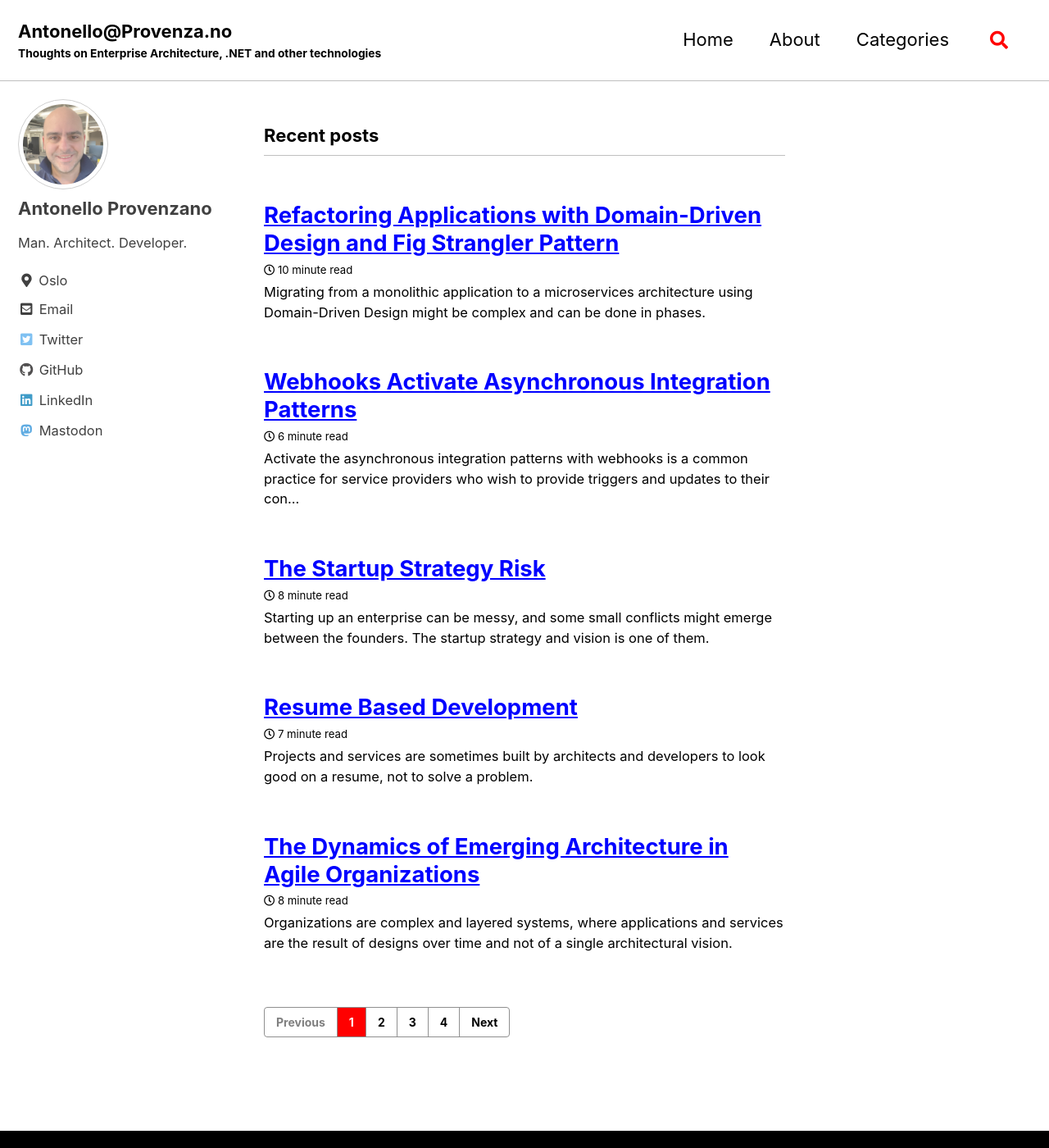
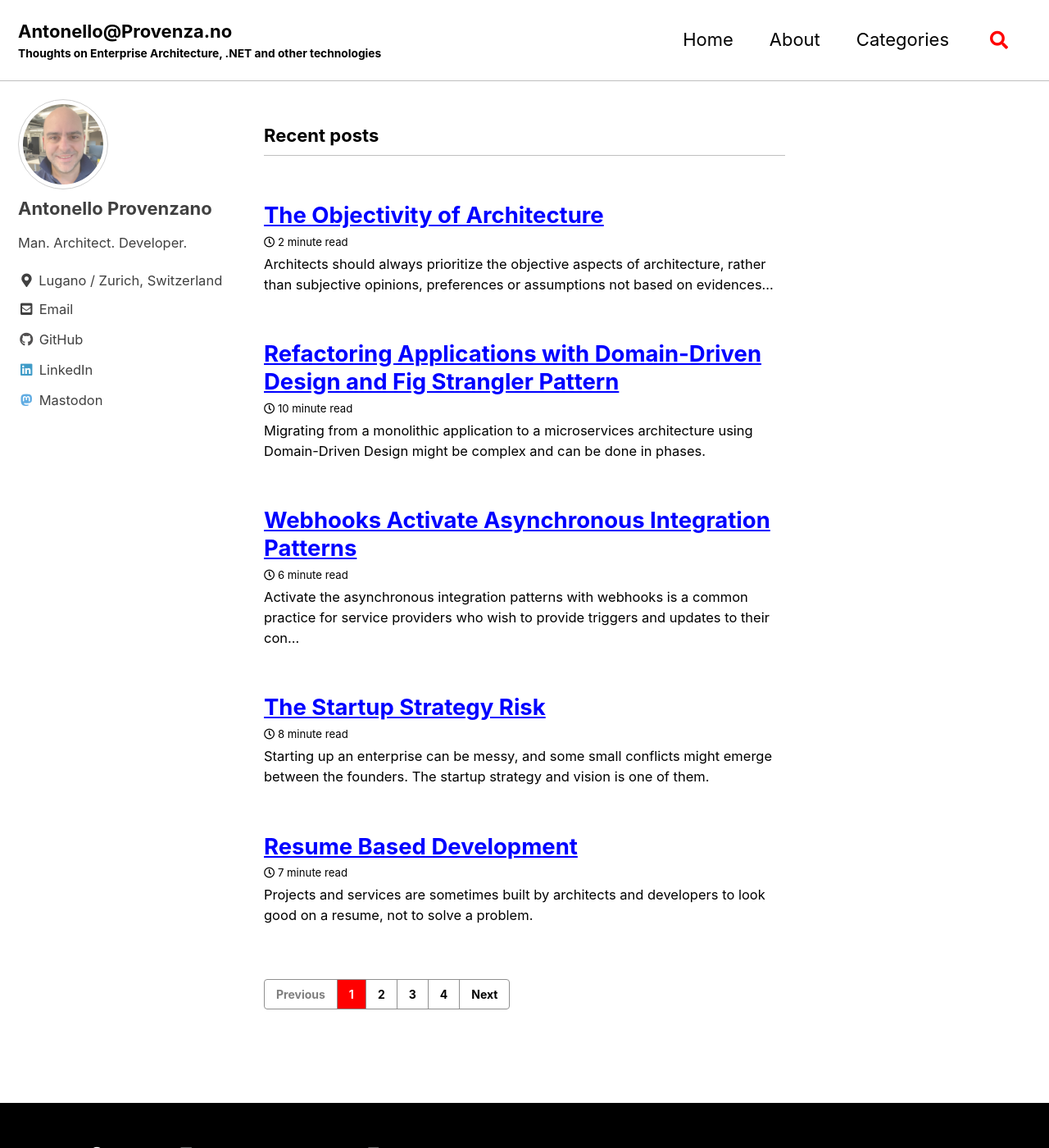
Before and after one commit to tsutomi/antonello.provenza.no, a Jekyll site: the page built from index.html, in a window 1280 px wide and 1400 px high. Shown: the whole window at 82% size. Built offline with Jekyll 4.4.1, drawn with Linux system fonts in a browser that asks for light colours; cached includes are drawn as plain includes; the list of posts is cut into pages by our own code; some of the changed lines change nothing that is shown.

Commit message:
New Post on Architecture

```diff
--- a/_config.yml
+++ b/_config.yml
@@ -104,15 +104,15 @@ author:
   name: "Antonello Provenzano"
   avatar: "/assets/img/antonello.png" # path of avatar image, e.g. "/assets/images/bio-photo.jpg"
   bio: "Man. Architect. Developer."
-  location: "Oslo"
+  location: "Lugano / Zurich, Switzerland"
   email:
   links:
     - label: "Email"
       icon: "fas fa-fw fa-envelope-square"
       url: "mailto:antonello@provenza.no"
-    - label: "Twitter"
-      icon: "fab fa-fw fa-twitter-square"
-      url: "https://twitter.com/tsutomi"
+    # - label: "Twitter"
+    #   icon: "fab fa-fw fa-twitter-square"
+    #   url: "https://twitter.com/tsutomi"
     - label: "Facebook"
       icon: "fab fa-fw fa-facebook-square"
       # url: "https://facebook.com/"
@@ -129,9 +129,9 @@ author:
 # Site Footer
 footer:
   links:
-    - label: "Twitter"
-      icon: "fab fa-fw fa-twitter-square"
-      url: "https://twitter.com/tsutomi"
+    # - label: "Twitter"
+    #   icon: "fab fa-fw fa-twitter-square"
+    #   url: "https://twitter.com/tsutomi"
     - label:
       icon: "fab fa-fw fa-mastodon"
       url: "https://mastodon.social/@tsutomi"
--- /dev/null
+++ b/_posts/2026-02-15-the-objectivity-of-architecture.md
@@ -0,0 +1,27 @@
+---
+layout: single
+title: The Objectivity of Architecture
+tags:  [culture, architecture]
+category: architecture
+excerpt: "Architects should always prioritize the objective aspects of architecture, rather than subjective opinions, preferences or assumptions not based on evidences or facts."
+lang: en
+ref: the-objectivity-of-architecture
+---
+
+![Objective Thinking vs Subjective Bias](/assets/img/2026-02-15-the-objectivity-of-architecture/objective-thinking-subjective-bias.png)
+
+Last week, I had a meeting with a supplier to present an architectural blueprint I had prepared, with the goal of assessing whether their system could support it.
+
+After a brief presentation, we moved into a bilateral discussion. A young engineer on their side challenged my assumptions, and within fifteen minutes I was convinced he was right. I had to revise — fortunately not radically — the processes and integrations I had originally envisioned.
+
+When I openly acknowledged that he was right, both the supplier’s team and my own colleagues seemed genuinely surprised. Some even tried, half-jokingly, to talk me out of changing my original design, like if the young engineer acted in disrespect. In that moment, I had another realization: many people take it for granted that an Architect should possess complete knowledge of everything within the scope of the architecture they design — to the point of defying the internal logic of systems themselves and arrogantly imposing a personal vision on top of reality.
+
+I firmly believe that an Architect who works this way is preparing for disaster. If you do not study the terrain, understand the materials, or acknowledge the skills of the people involved, you are not designing an architecture — you are performing a vanity exercise. And vanity-driven architectures eventually collapse, causing harm to others and often significant financial damage.
+
+For some, being an Architect is reduced to a symbolic milestone in career progression: a title to wield against others, a perceived badge of superiority, perhaps even a justification for a higher salary. (I can personally debunk that myth—I have been an Enterprise Architect while earning less than several senior developers.) The real cost of this mindset, however, is the gradual loss of objectivity and rational thinking.
+
+This reminds me of a situation where I had a prolonged conflict with a colleague. We argued for weeks, exchanged harsh emails, and strongly disagreed on many issues. Yet, during a public architectural discussion, I openly defended his position on a topic where I believed he was right. Later, he reached out privately to thank me for being objective and for not letting personal differences interfere. That reaction surprised me—almost as if objectivity were optional, even when the alternative could risk hundreds of thousands, if not millions, in damages. Silencing one’s ego is difficult, in architecture as in any other discipline, but the psychological effort pays off in the long run.
+
+One aspect that is often misunderstood from the outside is that an Architect is not a Subject Matter Expert. Architects are not expected to know everything about every system, technology, process, or organizational nuance within the scope of their architecture. Sometimes, even Architects themselves forget this, falling into the trap of believing they can independently interpret business, legal, technical, and organizational concerns without relying on experts in those domains.
+
+Naturally, everyone brings personal interests and professional or academic backgrounds that lead to deeper knowledge in certain areas. But an Architect must remain acutely aware of the limits of their expertise—and be humble enough to listen, learn, and integrate the insights of true experts. Objectivity in architecture is not about knowing everything; it is about knowing how to synthesize reality, evidence, and expertise into coherent and sustainable decisions.
```
Also changed, not shown: assets/img/2026-02-15-the-objectivity-of-architecture/objective-thinking-subjective-bias.png (added).
